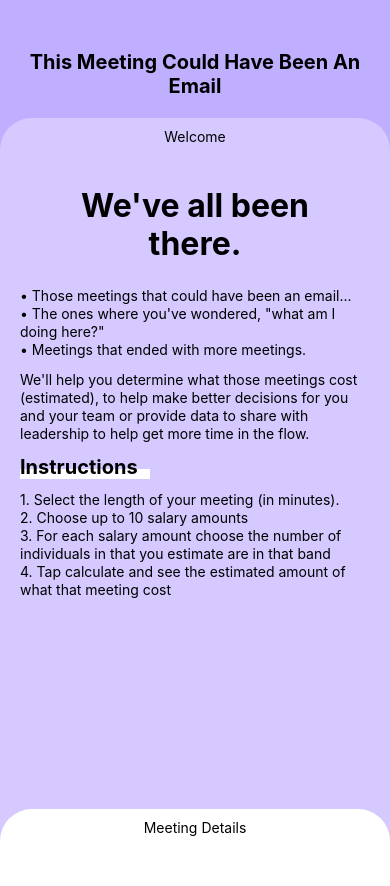
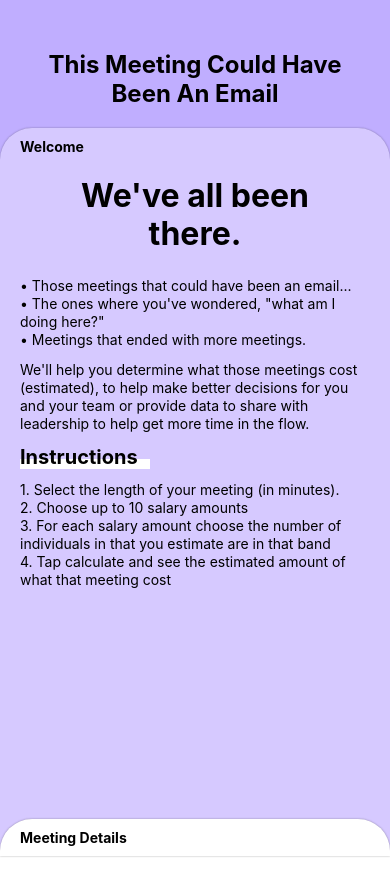
Before and after one commit to pennmeg/be-an-email, a React Native app: screen /Home in a window 390 px wide. Built offline with nearby package versions, Linux system fonts and the light colour scheme; what expo-linking would draw is missing.

Commit message:
Repositioning of some items on the homescreen

```diff
--- a/screens/HomeScreen.tsx
+++ b/screens/HomeScreen.tsx
@@ -1,12 +1,6 @@
-import {
-  StyleSheet,
-  TouchableOpacity,
-  Dimensions,
-  TextInput,
-  ScrollView,
-} from "react-native";
+import { StyleSheet, TouchableOpacity, Dimensions, View } from "react-native";
 import { useState } from "react";
-import { Text, View } from "../components/Themed";
+import { Text } from "../components/Themed";
 import Instructions from "./HomeScreen/Instructions";
 import MeetingDetails from "./HomeScreen/MeetingDetails";
 
@@ -21,12 +15,19 @@ export default function HomeScreen({ navigation }) {
       <View style={styles.header}>
         <Text style={styles.title}>This Meeting Could Have Been An Email</Text>
       </View>
+      <View style={{ width: "100%" }}>
         <TouchableOpacity
-        style={[styles.tab, { backgroundColor: "#c0aeff" }]}
+          activeOpacity={0.7}
           onPress={() => setShowContent("Instructions")}
+          style={[
+            {
+              backgroundColor: "#c0aeff",
+            },
+            styles.tab,
+          ]}
         >
           <View style={[styles.inner, { backgroundColor: "#d6c9ff" }]}>
-          <Text>Welcome</Text>
+            <Text style={{ fontWeight: "bold" }}>Welcome</Text>
           </View>
         </TouchableOpacity>
         <View
@@ -35,29 +36,35 @@ export default function HomeScreen({ navigation }) {
             {
               backgroundColor: "#d6c9ff",
               height: showContent === "Instructions" ? screenHeight - 190 : 0,
-            padding: showContent === "Instructions" ? 20 : 0,
+              // padding: showContent === "Instructions" ? 20 : 0,
             },
           ]}
         >
           <Instructions />
         </View>
+      </View>
+      <View style={{ width: "100%", alignSelf: "baseline" }}>
         <TouchableOpacity
+          activeOpacity={0.7}
           style={[styles.tab, { backgroundColor: "#d6c9ff" }]}
           onPress={() => setShowContent("Details")}
         >
           <View style={[styles.inner, { backgroundColor: "white" }]}>
-          <Text>Meeting Details</Text>
+            <Text style={{ fontWeight: "bold" }}>Meeting Details</Text>
           </View>
         </TouchableOpacity>
         <View
           style={[
             styles.content,
+
             {
               height: showContent === "Details" ? screenHeight - 190 : 0,
+              backgroundColor: "white",
             },
           ]}
         >
           <MeetingDetails navigation={navigation} />
+        </View>
       </View>
     </View>
   );
@@ -76,7 +83,7 @@ const styles = StyleSheet.create({
     backgroundColor: "#c0aeff",
   },
   title: {
-    fontSize: 20,
+    fontSize: 24,
     fontWeight: "bold",
     textAlign: "center",
   },
@@ -87,11 +94,14 @@ const styles = StyleSheet.create({
     borderTopLeftRadius: 32,
     borderTopRightRadius: 32,
     padding: 10,
-    alignItems: "center",
-    // shadow
+    paddingLeft: 20,
+    shadowColor: "#18191A",
+    shadowOpacity: 0.4,
+    shadowRadius: 2,
+    width: "100%",
   },
   content: {
     width: "100%",
-    padding: 20,
+    paddingHorizontal: 20,
   },
 });
```
Lines whose indentation alone changed are shown as unchanged.
